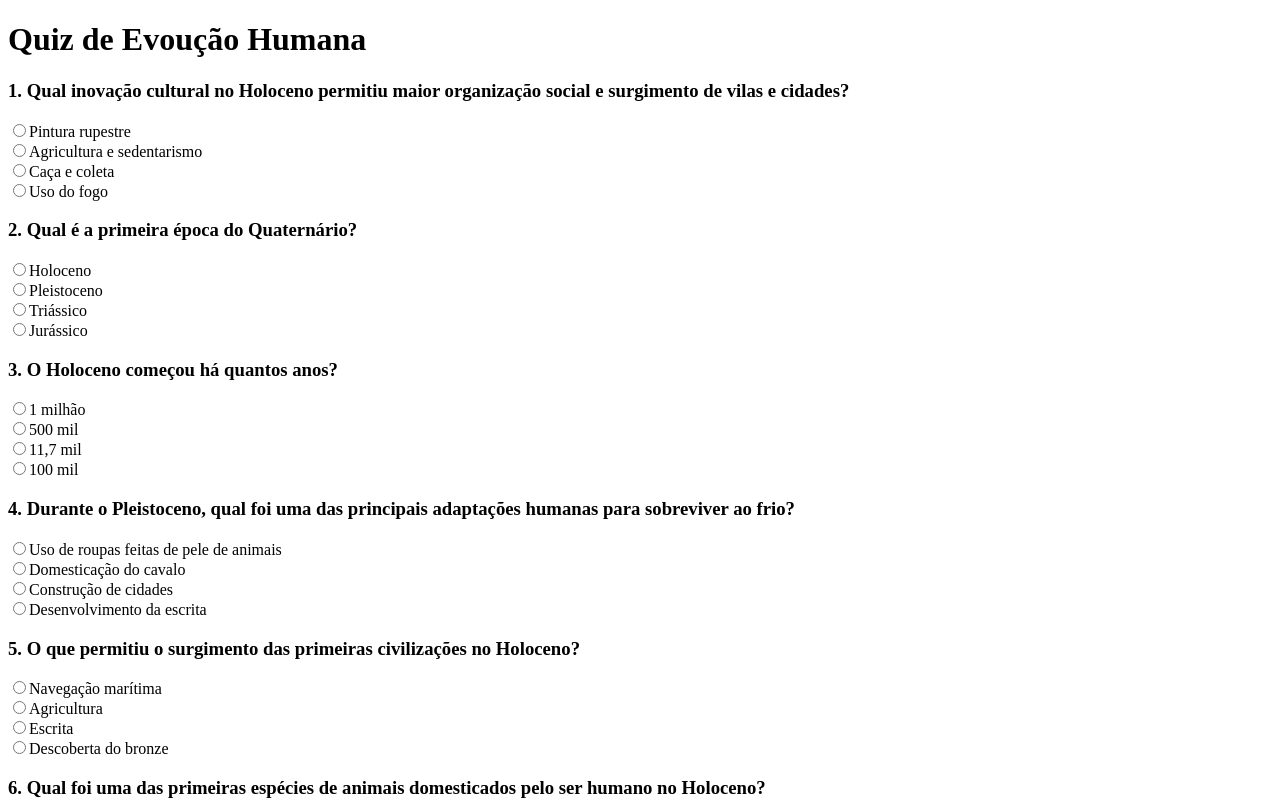
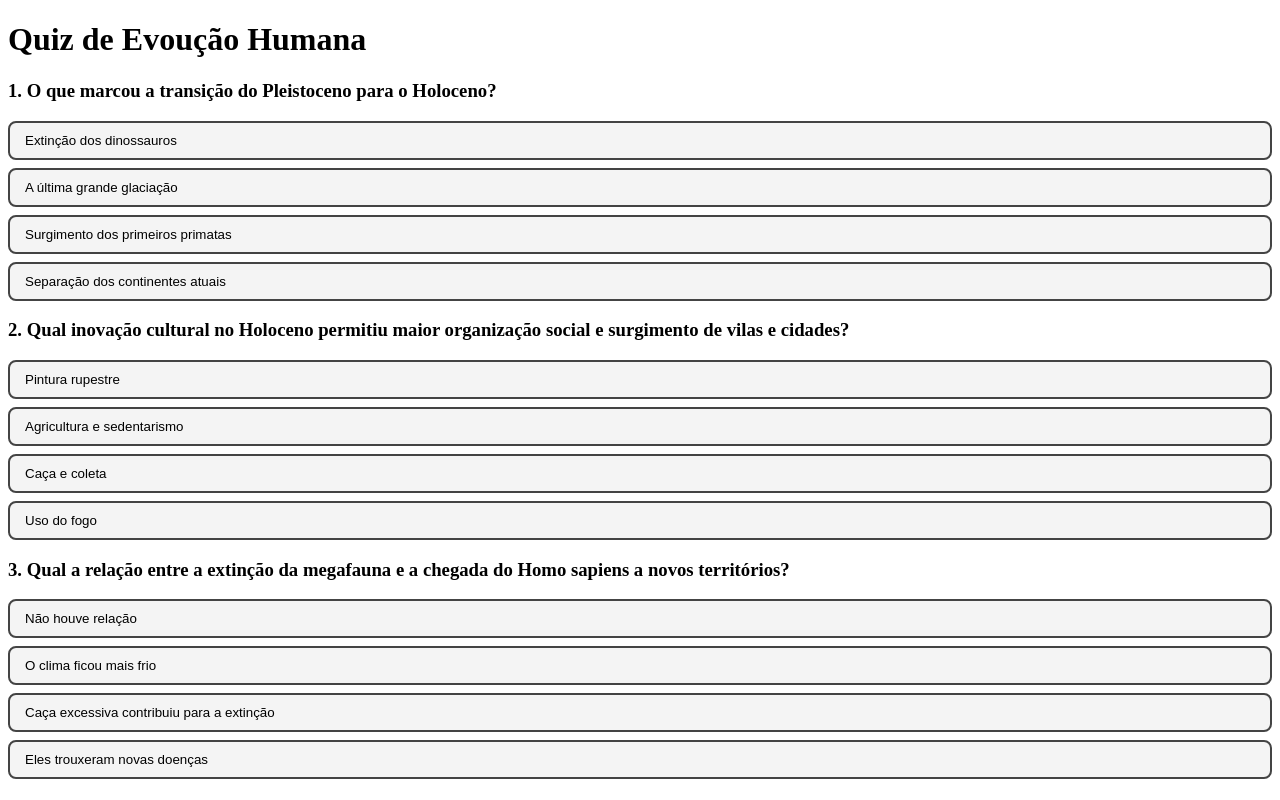
Before and after one commit to alejandrofonsecac/Bio-Questionario, a React (Vite) app: page / in a window 1280 px wide. Shown: the top 800 px of the page. Built offline with nearby package versions, Linux system fonts and the light colour scheme.

Commit message:
Estilo e correcao de bugs da random.jsx

```diff
--- a/index.html
+++ b/index.html
@@ -4,6 +4,7 @@
     <meta charset="UTF-8" />
     <link rel="icon" type="image/svg+xml" href="/vite.svg" />
     <meta name="viewport" content="width=device-width, initial-scale=1.0" />
+    <link rel="stylesheet" href="style.css">
     <title>QUiz Biologia</title>
   </head>
   <body>
--- a/src/_components/Random.jsx
+++ b/src/_components/Random.jsx
@@ -1,37 +1,54 @@
-import React from "react";
+import React, { useState, useMemo } from "react";
 
 function Random({ perguntas }) {
+  const [respostas, setRespostas] = useState({});
+
+  // Embaralha só uma vez quando o componente é montado
+  const perguntasSelecionadas = useMemo(() => {
     const perguntasEmbaralhadas = [...perguntas];
 
-  // Embaralhar
     for (let i = perguntasEmbaralhadas.length - 1; i > 0; i--) {
       const j = Math.floor(Math.random() * (i + 1));
       [perguntasEmbaralhadas[i], perguntasEmbaralhadas[j]] =
         [perguntasEmbaralhadas[j], perguntasEmbaralhadas[i]];
     }
 
-  const perguntasSelecionadas = perguntasEmbaralhadas.slice(0, 10);
+    return perguntasEmbaralhadas.slice(0, 10);
+  }, [perguntas]);
+
+  const handleClick = (perguntaId, opcao) => {
+    setRespostas(prev => ({
+      ...prev,
+      [perguntaId]: opcao
+    }));
+  };
 
   return (
     <div id="quiz">
       {perguntasSelecionadas.map((pergunta, index) => (
         <div key={pergunta.id} className="pergunta-card">
-          <h3>{index + 1}. {pergunta.pergunta}</h3> {/* Pergunta.pergunta é a pergunta dentro do array */}
+          <h3>{index + 1}. {pergunta.pergunta}</h3>
 
           <div className="opcoes">
-            {pergunta.opcoes.map((opcao, opcaoIndex) => (
-              <div key={opcaoIndex} className="opcao">
-                <input
-                  type="radio"
-                  id={`pergunta-${pergunta.id}-opcao-${opcaoIndex}`}
-                  name={`pergunta-${pergunta.id}`}
-                  value={opcao.texto}
-                />
-                <label htmlFor={`pergunta-${pergunta.id}-opcao-${opcaoIndex}`}>
+            {pergunta.opcoes.map((opcao, opcaoIndex) => {
+              const resposta = respostas[pergunta.id];
+              let className = "opcao-botao";
+
+              if (resposta && resposta.texto === opcao.texto) {
+                className += resposta.correta ? " correto" : " errado";
+              }
+
+              return (
+                <button
+                  key={opcaoIndex}
+                  onClick={() => handleClick(pergunta.id, opcao)}
+                  className={className}
+                  disabled={!!resposta}
+                >
                   {opcao.texto}
-                </label>
-              </div>
-            ))}
+                </button>
+              );
+            })}
           </div>
         </div>
       ))}
--- /dev/null
+++ b/style.css
@@ -0,0 +1,37 @@
+.opcoes {
+  display: flex;
+  flex-direction: column;
+  gap: 8px;
+}
+
+.opcao-botao {
+  padding: 10px 15px;
+  border: 2px solid #444;
+  border-radius: 8px;
+  background-color: #f4f4f4;
+  cursor: pointer;
+  text-align: left;
+  transition: 0.2s;
+}
+
+.opcao-botao:hover:not(:disabled) {
+  background-color: #ddd;
+}
+
+.opcao-botao:disabled {
+  cursor: not-allowed;
+}
+
+/* resposta correta */
+.opcao-botao.correto {
+  background-color: #4caf50;
+  color: white;
+  border-color: #4caf50;
+}
+
+/* resposta errada */
+.opcao-botao.errado {
+  background-color: #f44336;
+  color: white;
+  border-color: #f44336;
+}
```
Lines whose indentation alone changed are shown as unchanged.
